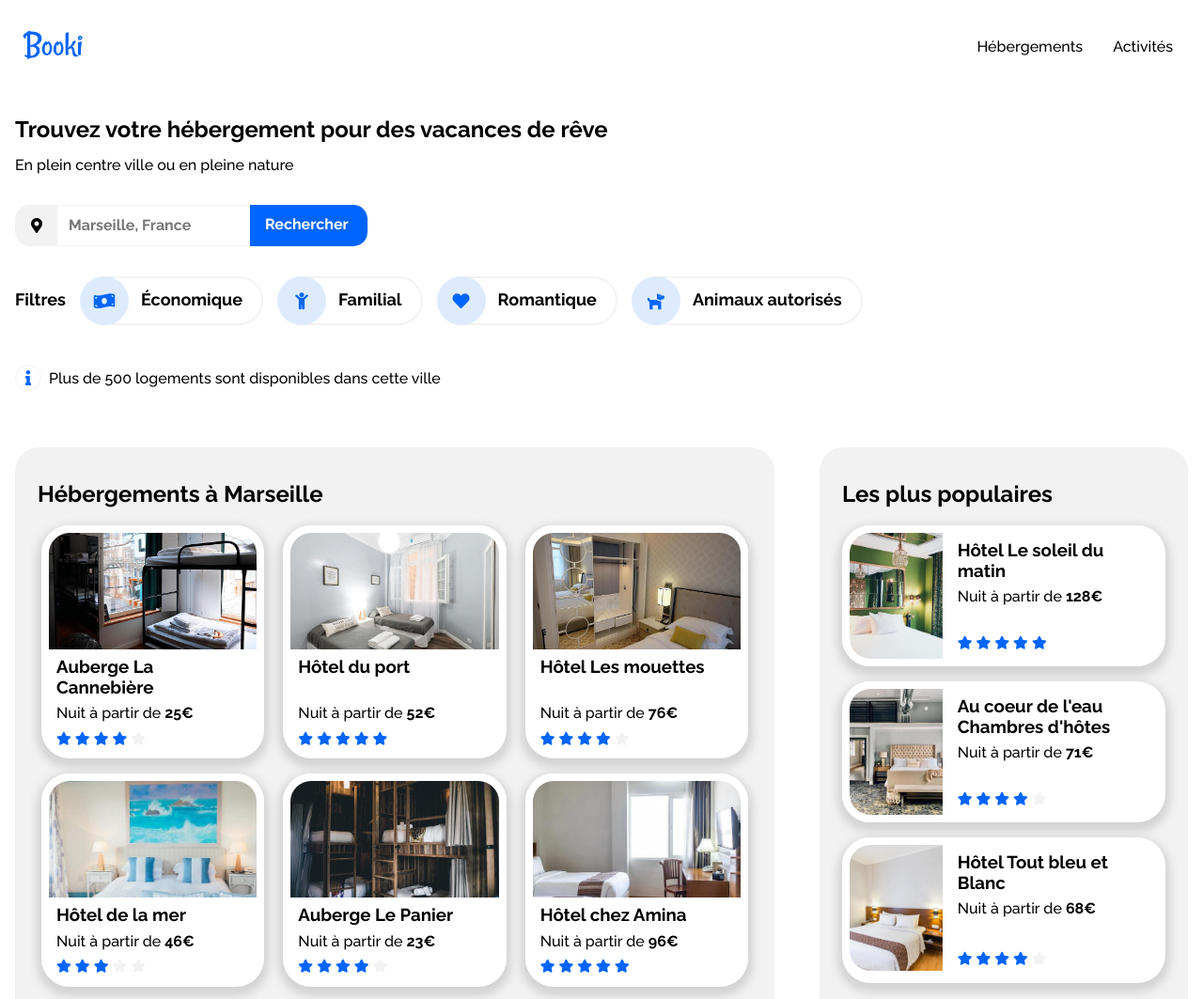
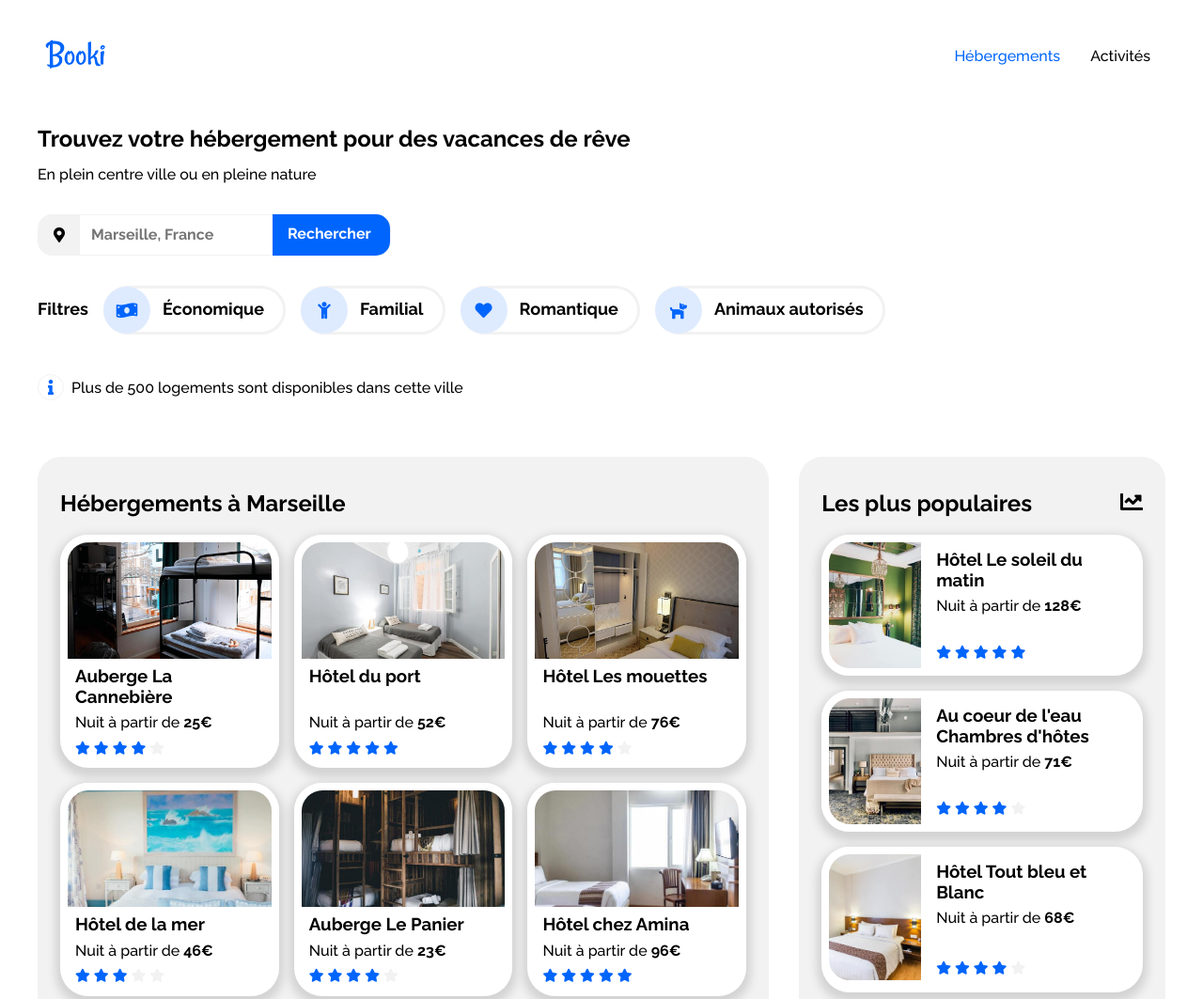
Before and after one commit to E2dgar/GabrielDavid_2_20122021, a plain HTML site: page index.html in a window 1280 px wide. Shown: the top 1063 px of the page at 94% size. Drawn offline with Linux system fonts and the light colour scheme.

Commit message:
Marges header.Active menu item. Border filtres.Icon popular.Update responsive cards container

```diff
--- a/css/style.css
+++ b/css/style.css
@@ -26,7 +26,7 @@ a:active {
 header {
   width: 100%;
   margin: 0 auto;
-  padding: 24px 16px 16px;
+  padding: 34px 40px 16px;
   display: flex;
   justify-content: space-between;
   align-items: center;
@@ -54,10 +54,13 @@ header nav ul li {
   line-height: 1; /* Fix 1px difference position ::before Chrome/Firefox */
 }
 
+header ul li.active a {
+  color: var(--blue);
+}
 header nav ul li::before {
   content: "";
   position: absolute;
-  top: -26px;
+  top: -36px;
   left: 0;
   height: 4px;
   width: 100%;
@@ -70,13 +73,11 @@ header nav ul li::before {
   header nav ul li:hover::before {
     transform: scaleX(1);
   }
-
-  header nav ul li:hover a {
-    color: var(--blue);
-  }
 }
 
-
+main {
+  padding: 0 24px;
+}
 /*****Formulaire*****/
 section.search {
   margin: 0 auto;
@@ -156,10 +157,10 @@ h1 {
   border-radius: 50%;
   background: var(--blue-light);
   color: var(--blue);
-  height: 52px;
-  width: 52px;
+  height: 50px;
+  width: 50px;
   text-align: center;
-  line-height: 52px;
+  line-height: 50px;
   transform: translateX(-3px);
 }
 
@@ -171,7 +172,7 @@ h1 {
   justify-content: flex-start;
   margin: 8px 16px 8px 0;
   border-radius: 50px;
-  border: 2px solid var(--grey);
+  border: 3px solid var(--grey);
   text-transform: capitalize;
   font-weight: bold;
   background: var(--white);
@@ -227,15 +228,14 @@ h1 {
   padding: 16px 24px;
 }
 .lodgings-section {
-  flex-basis: calc( 100% * 2/ 3 - 24px);
+  flex-basis: calc( 100% * 2/ 3);
 }
 .popular-section {
-  flex-basis: calc( 100% / 3 - 24px);
+  flex-basis: calc( 100% / 3);
 }
 .cards-container {
   display: flex;
   flex-wrap: wrap;
-  justify-content: space-evenly;
   gap: 16px;
 }
 .cards-container article img {
@@ -307,8 +307,8 @@ article a::before {
 }
 /*****Hébergements ville *****/
 .lodgings-section article {
-  flex-basis: calc( 100% / 3 - 16px);
-  min-width: 175px;
+  flex-basis: calc( (100% / 3) - (32px / 3) );
+  min-width: 165px;
   padding: 0 0 12px;
   display: flex;
   flex-direction: column;
@@ -328,6 +328,12 @@ article a::before {
 }
 
 /*****Popular*****/
+.popular-section h2 {
+  display: flex;
+  flex-wrap: wrap;
+  justify-content: space-between;
+  gap: 8px;
+}
 .popular-section article {
   width: 100%;
   min-height: 150px;
@@ -386,6 +392,9 @@ article a::before {
 
 /*****MediaQueries*****/
 @media screen and (max-width: 992px){
+  main {
+    padding: 0 0;
+  }
   .results-container {
     flex-direction: column;
     padding: 0;
--- a/index.html
+++ b/index.html
@@ -202,7 +202,10 @@
             </section>
 
             <section id="popular" class="popular-section cards-section">
-                <h2>Les plus populaires</h2>
+                <h2>
+                    <span>Les plus populaires</span>
+                    <i class="fas fa-chart-line"></i>
+                </h2>
 
                 <div class="cards-container">
                     <article>
```
